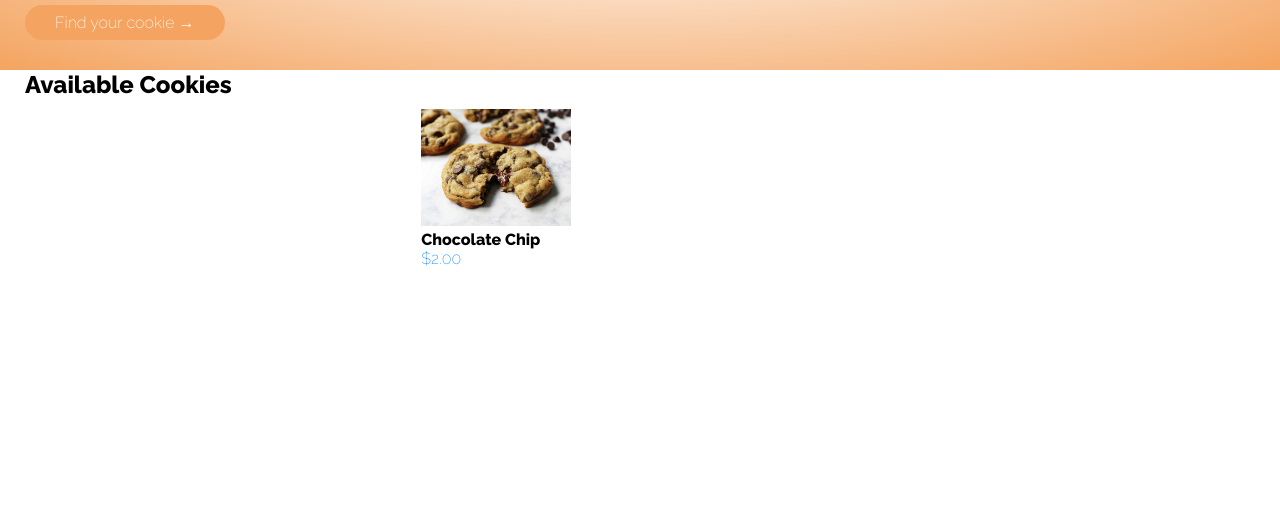
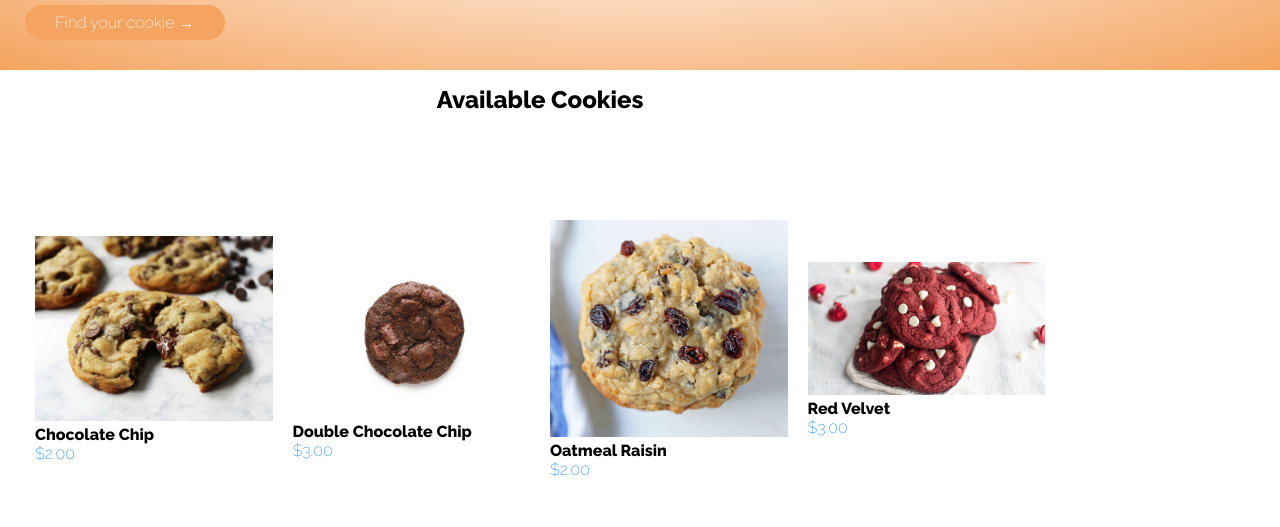
Before and after one commit to dionwalker/IS322, a plain HTML site: page Assignment1/productList.html in a window 1280 px wide. Shown: the part 273-800 px from the top of the page. Drawn offline with Linux system fonts and the light colour scheme.

Commit message:
Add files via upload

```diff
--- a/Assignment1/productList.html
+++ b/Assignment1/productList.html
@@ -38,11 +38,31 @@
     </div>
 
     <div class="small-container">
-        <h2> Available Cookies</h2>
+        <h2 class="title"> Available Cookies</h2>
         <div class="row">
             <div class="col-4">
                 <img src="chocchip.jpg" width="150px">
                 <h4>Chocolate Chip</h4>
+                <p>$2.00</p>
+            </div>
+            <div class="col-4">
+                <img src="doublechocchip.jpeg" width="150px">
+                <h4>Double Chocolate Chip</h4>
+                <p>$3.00</p>
+            </div>
+            <div class="col-4">
+                <img src="oatmealraisin.jpg" width="150px">
+                <h4>Oatmeal Raisin</h4>
+                <p>$2.00</p>
+            </div>
+            <div class="col-4">
+                <img src="redvelvet.jpg" width="150px">
+                <h4>Red Velvet</h4>
+                <p>$3.00</p>
+            </div>
+            <div class="col-4">
+                <img src="sugar.jpg" width="5px">
+                <h4>Sugar</h4>
                 <p>$2.00</p>
             </div>
         </div>
--- a/Assignment1/style.css
+++ b/Assignment1/style.css
@@ -100,3 +100,15 @@ p {
     min-width: 200px;
     margin-bottom: 50px;
 }
+
+.col-4 img {
+    width: 100%;
+}
+
+.title {
+    text-align: center;
+    margin: 0 auto 80px;
+    position: relative;
+    line-height: 60px;
+    color: black;
+}
```
